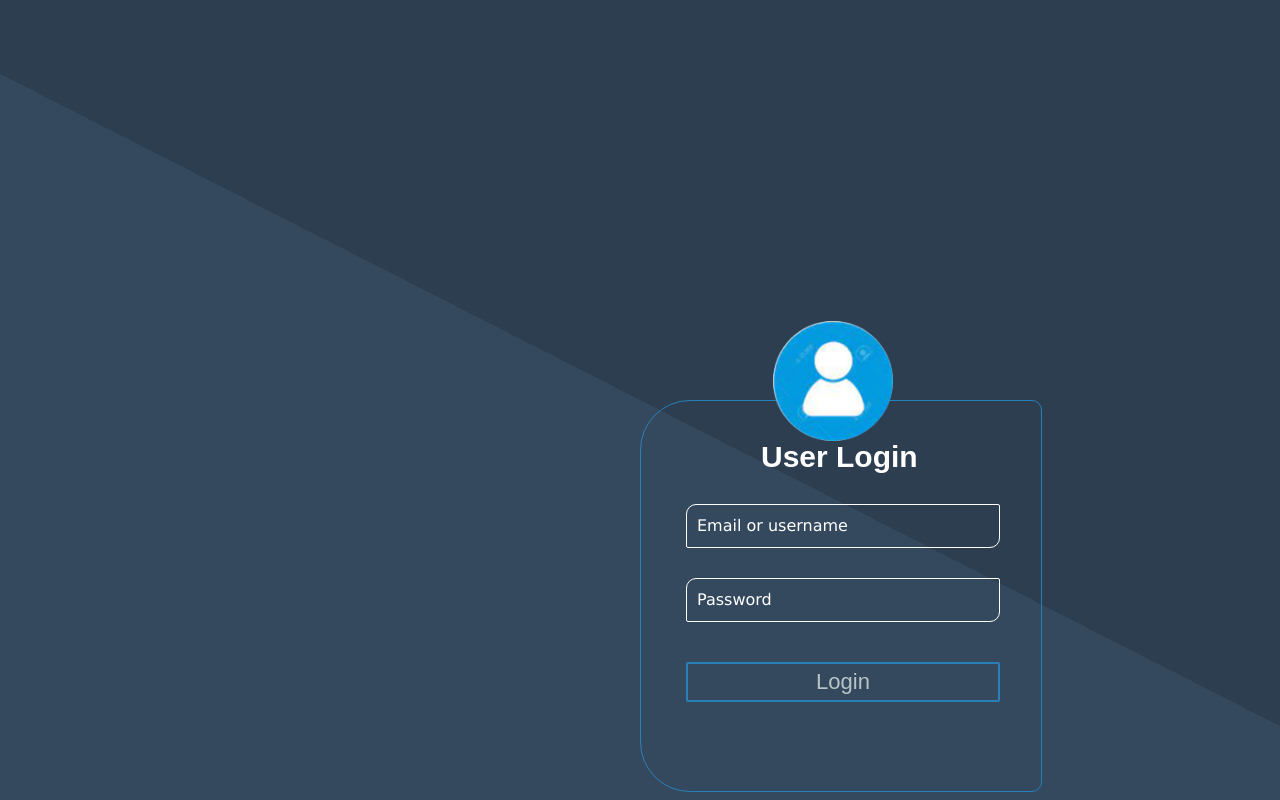
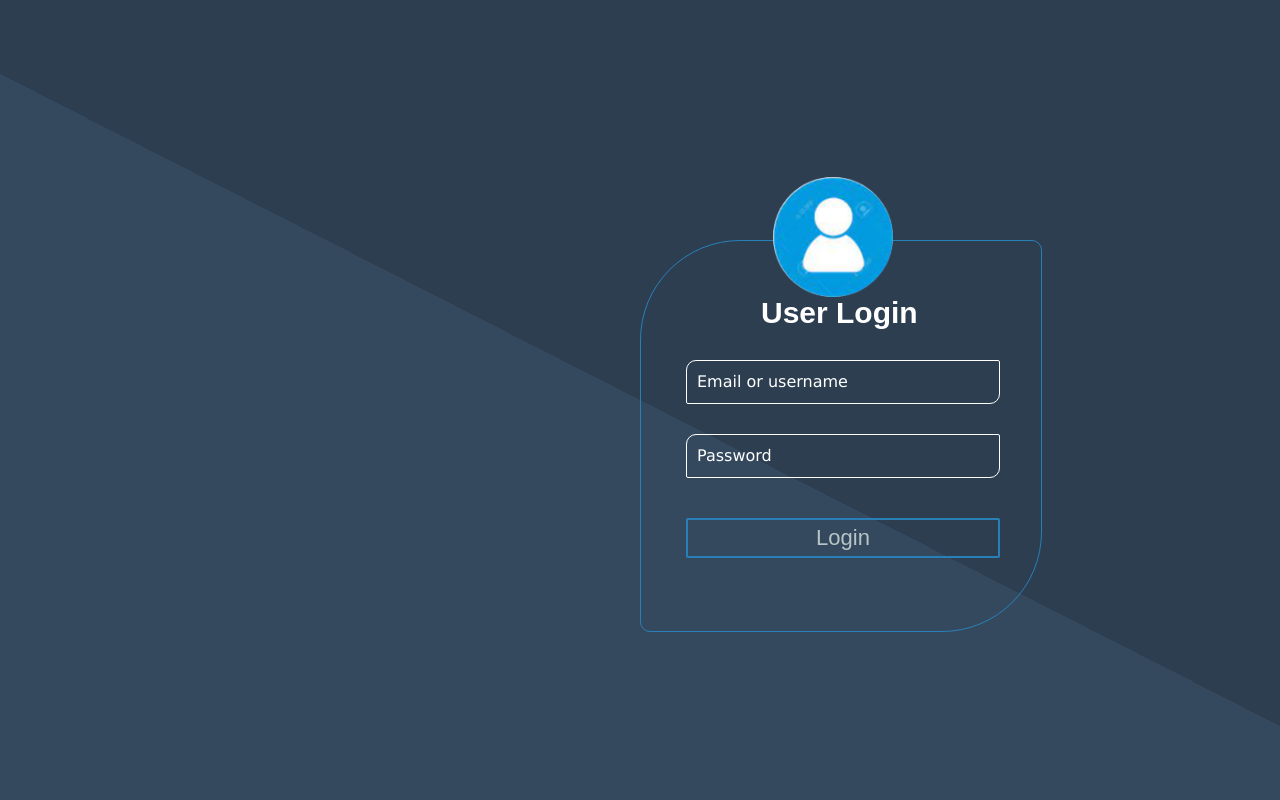
Before and after one commit to ahsinam1710/login, a plain HTML site: page index.html in a window 1280 px wide. Drawn offline with Linux system fonts and the light colour scheme.

Commit message:
radius changed

```diff
--- a/styles.css
+++ b/styles.css
@@ -1,8 +1,8 @@
 body {
   top: 0;
   left: 0;
+  margin: 0;
   padding: 0;
-  margin: 0;
   height: 100vh;
   width: 100%;
   font-family: arial;
@@ -12,22 +12,22 @@ body {
 .form_body {
   position: absolute;
   left: 50%;
-  top: 50%;
+  top: 30%;
   transform: translate((-50%, -50%));
   height: 390px;
   width: 400px;
   border-radius: 10px;
-  border-top-left-radius: 50px;
-  border-bottom-left-radius: 50px;
+  border-top-left-radius: 100px;
+  border-bottom-right-radius: 100px;
   border: 1px solid #2980b9;
 }
 
 .form_body img {
   height: 120px;
-  width: 120px;
+  width: 120;
   position: relative;
   left: 33%;
-  margin-top: -20%;
+  margin-top: -16%;
 }
 
 .form_body .text {
@@ -36,7 +36,6 @@ body {
   color: white;
   margin-left: 120px;
   margin-top: -5px;
-  /* border-bottom: 2px solid; */
   border-radius: 3px;
   width: -1px;
 }
@@ -47,7 +46,6 @@ body {
   margin-left: 45px;
   padding-left: 10px;
   color: white;
-  /* outline: none; */
   border: none;
   border: 1px solid white;
   border-radius: 2px;
@@ -66,9 +64,8 @@ body {
   font-size: 16px;
   color: white;
 }
-
 .form_body input:hover {
-  transition: 5s;
+  transition: 0.5s;
   border: 1px solid #2980b9;
   color: #3498db;
 }
```
Also changed, not shown: 1 other file.
